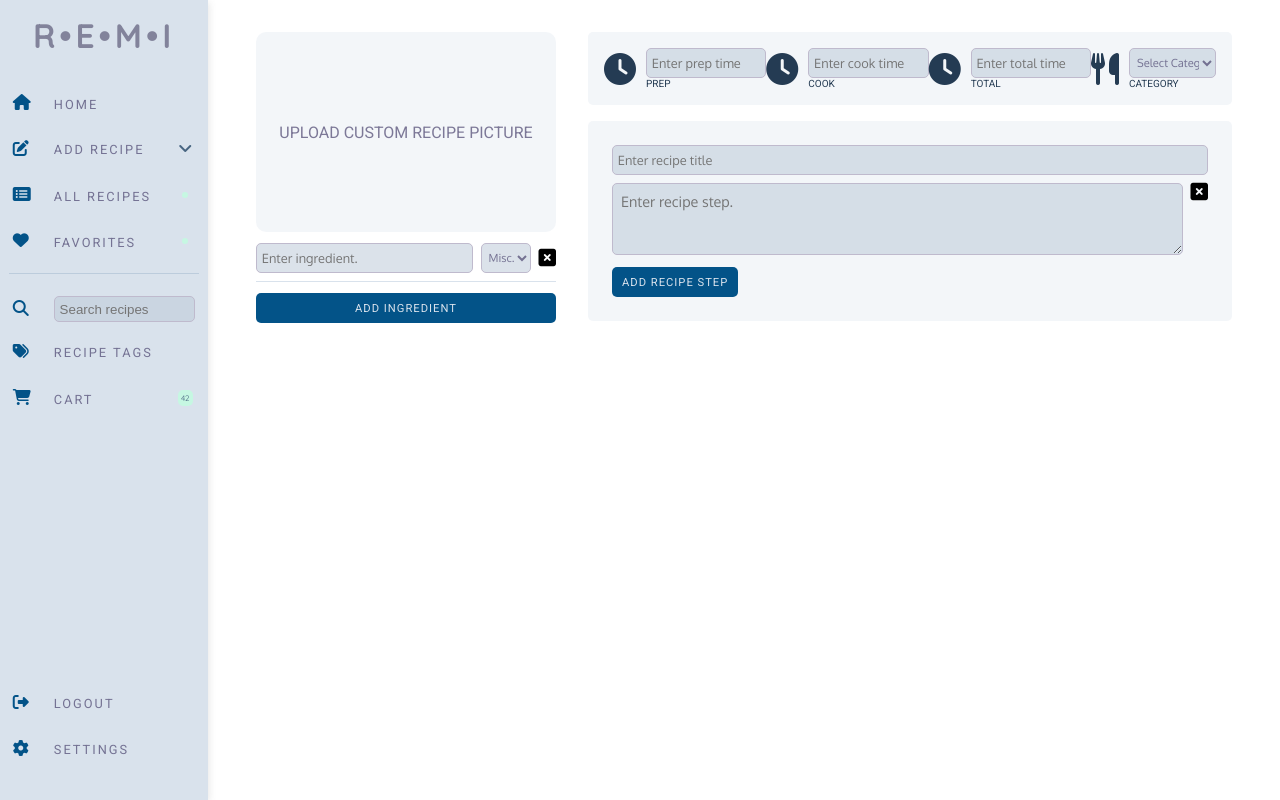
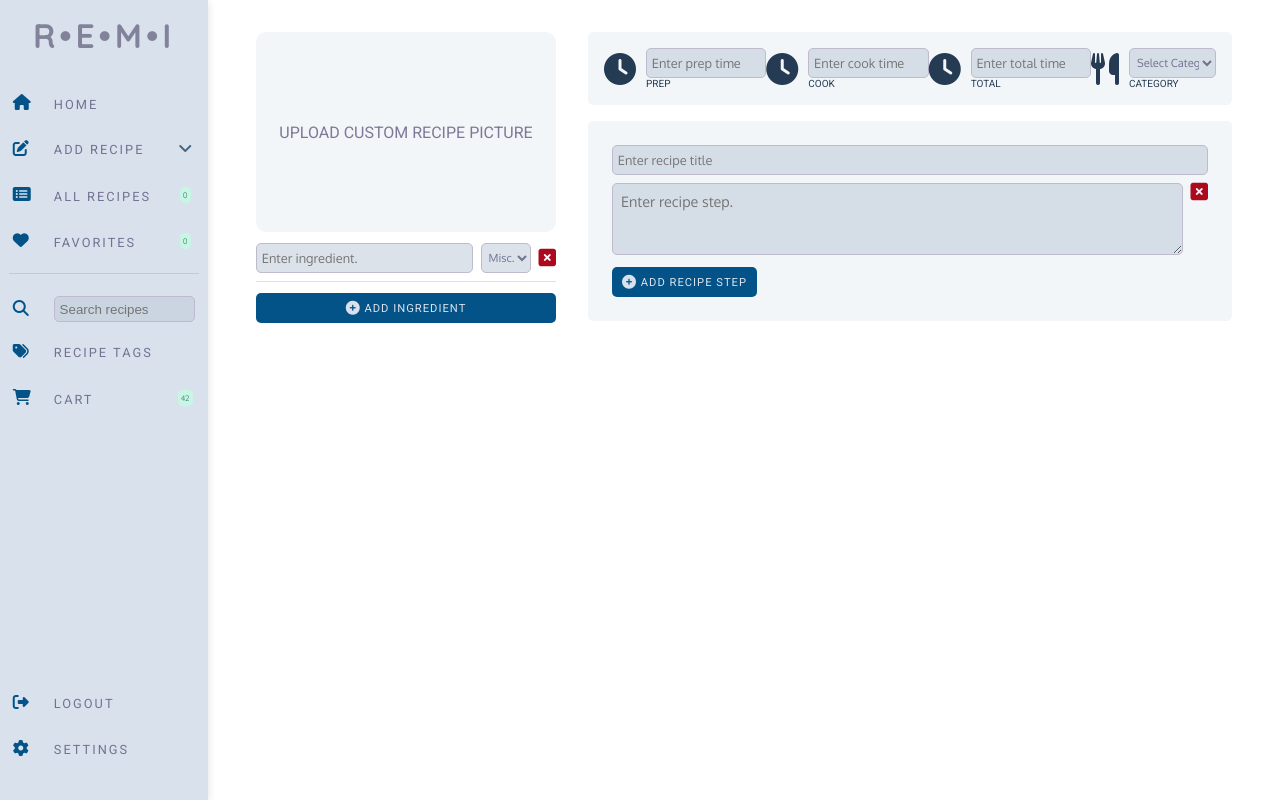
Before and after one commit to odics/remi, a Flask app: page /create_recipe in a window 1280 px wide. Run offline with Flask 2, Linux system fonts and the light colour scheme; a user stored in the database is signed in; data comes from the database, SQL or seed files in the repository; both versions use the stored data as it was after the commit; data that the repository does not hold is empty; some libraries are stand-ins or nearby versions.

Commit message:
More changes to recipe creator

```diff
--- a/website/static/test.css
+++ b/website/static/test.css
@@ -68,6 +68,10 @@ main {
     padding-bottom: .5rem;
     margin-top: .5rem;
     align-items: center;
+ }
+
+ .cr-delete {
+    color: #AB091E;
  }
 
 .ingredient {
@@ -226,6 +230,10 @@ main {
     display: grid;
     grid-template-columns: 1fr auto;
     gap: .5rem;
+}
+
+.cr-step i {
+   color: #AB091E;
 }
 
 .recipe-menu-wrapper-preview {
--- a/website/templates/base.html
+++ b/website/templates/base.html
@@ -425,7 +425,7 @@
 
       var new_delete_button = document.createElement("i");
       new_delete_button.setAttribute("class", "fa-solid fa-square-xmark fa-lg");
-      new_delete_button.setAttribute("onclick", "remove_added_ingredient()");
+      new_delete_button.setAttribute("onclick", "remove_added_ingredient(this)");
 
       new_ingredient_delete.appendChild(new_delete_button);
 
@@ -443,31 +443,33 @@
         var new_instruction = document.createElement("div");
         new_instruction.setAttribute("style", "margin-top: .5rem;")
 
-        new_instruction.innerHTML = '<div class="cr-step"><div><textarea class="text-area" id="instructions" name="instructions" rows="3" placeholder="Enter recipe step."></textarea></div><div><i class="fa-solid fa-square-xmark fa-lg"></i></div></div>'
+        new_instruction.innerHTML = '<div class="cr-step"><div><textarea class="text-area" id="instructions" name="instructions" rows="3" placeholder="Enter recipe step."></textarea></div><div><i class="fa-solid fa-square-xmark fa-lg" onclick="remove_added_step(this)"></i></div></div>'
 
         instructions.appendChild(new_instruction);
       }
     </script>
 
     <script>
-      function remove_added_ingredient() {
-        var ingredient_to_delete = document.getElementById("ingredient_list");
-        var ingredient_type_to_delete =
-          document.getElementById("ingredient_type");
-        var button_to_delete = document.getElementById("delete_button");
+      function remove_added_ingredient(ing) {
 
-        ingredient_to_delete.removeChild(ingredient_to_delete.lastChild);
-        ingredient_type_to_delete.removeChild(
-          ingredient_type_to_delete.lastChild
-        );
-        button_to_delete.removeChild(button_to_delete.lastChild);
+        ing.parentElement.parentElement.remove();
+        // var ingredient_to_delete = document.getElementById("ingredient_list");
+        // var ingredient_type_to_delete =
+        //   document.getElementById("ingredient_type");
+        // var button_to_delete = document.getElementById("delete_button");
+
+        // ingredient_to_delete.removeChild(ingredient_to_delete.lastChild);
+        // ingredient_type_to_delete.removeChild(
+        //   ingredient_type_to_delete.lastChild
+        // );
+        // button_to_delete.removeChild(button_to_delete.lastChild);
       }
     </script>
 
     <script>
-      function remove_added_step() {
-        var step_to_delete = document.getElementById("instruction-container");
-        step_to_delete.removeChild(step_to_delete.lastChild);
+      function remove_added_step(step) {
+
+        step.parentElement.parentElement.remove();
       }
     </script>
 
--- a/website/templates/create_recipe.html
+++ b/website/templates/create_recipe.html
@@ -26,10 +26,10 @@
             <option value="dairy_bread">Dairy</option>
             </select>
           </div>
-          <div class="cr-delete"><i class="fa-solid fa-square-xmark fa-lg" onclick="remove_added_ingredient()"></i></div>
+          <div class="cr-delete"><i class="fa-solid fa-square-xmark fa-lg" onclick="remove_added_ingredient(this)"></i></div>
         </div>
       </div>
-        <button class="cr-button-primary" type="button" onclick="add_ingredient()">Add Ingredient</button>
+        <button class="cr-button-primary" type="button" onclick="add_ingredient()"><i class="fa-solid fa-circle-plus fa-lg"></i> Add Ingredient</button>
 
 
       </div>
@@ -70,10 +70,10 @@
           <div id="instruction-container">
           <div class="cr-step">
             <div><textarea class="text-area" id="instructions" name="instructions" rows="3" placeholder="Enter recipe step."></textarea></div>
-            <div><i class="fa-solid fa-square-xmark fa-lg" onclick="remove_added_step()"></i></div>
+            <div><i class="fa-solid fa-square-xmark fa-lg" onclick="remove_added_step(this)"></i></div>
           </div>
         </div>
-          <div style="display: flex; align-items: end;"><button type="button" onclick="add_recipe_step()" class="cr-button-instruction">Add Recipe Step</button></div>
+          <div style="display: flex; align-items: end;"><button type="button" onclick="add_recipe_step()" class="cr-button-instruction"><i class="fa-solid fa-circle-plus fa-lg"></i> Add Recipe Step</button></div>
         </div>
 
       </div>
--- a/website/views.py
+++ b/website/views.py
@@ -116,10 +116,17 @@ def home():
 def create_recipe():
     ''' Creates a recipe from user-provided information. '''
     if request.method == 'GET':
+
+         # Get a count of all the favorites:
+        favorite_total = Recipe.query.filter_by(username=current_user.id, favorite=True).count()
+
+        # Get a count of all the recipes:
+        total_recipes = Recipe.query.filter_by(username=current_user.id).count()
+
         shopping_list = ShoppingList.query.count()
         session['shopping_list'] = shopping_list
 
-        return render_template("create_recipe.html", user=current_user, shopping_list=shopping_list)
+        return render_template("create_recipe.html", user=current_user, shopping_list=shopping_list, total_recipes=total_recipes, favorite_total=favorite_total)
 
     if request.method == 'POST':
         prep_time = request.form.get('prep_time')
```
Also changed, not shown: instance/database.db.
